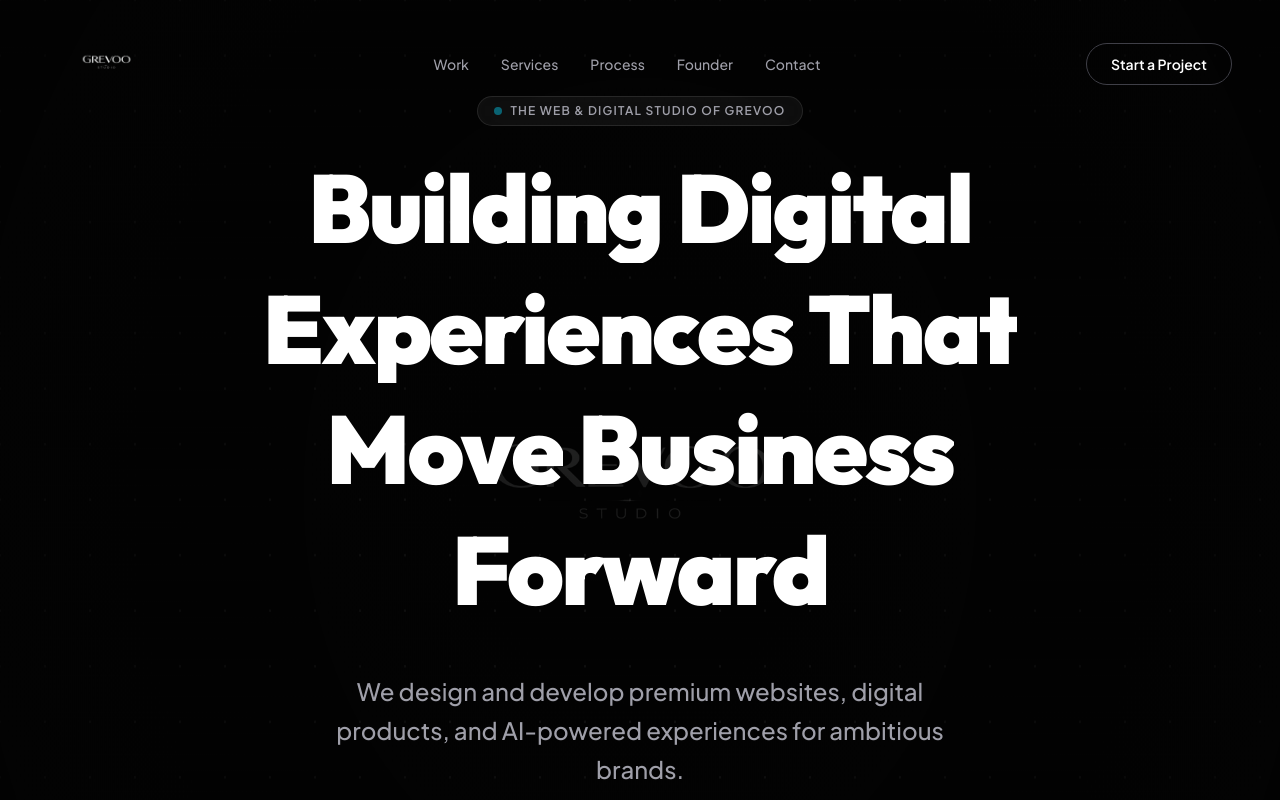
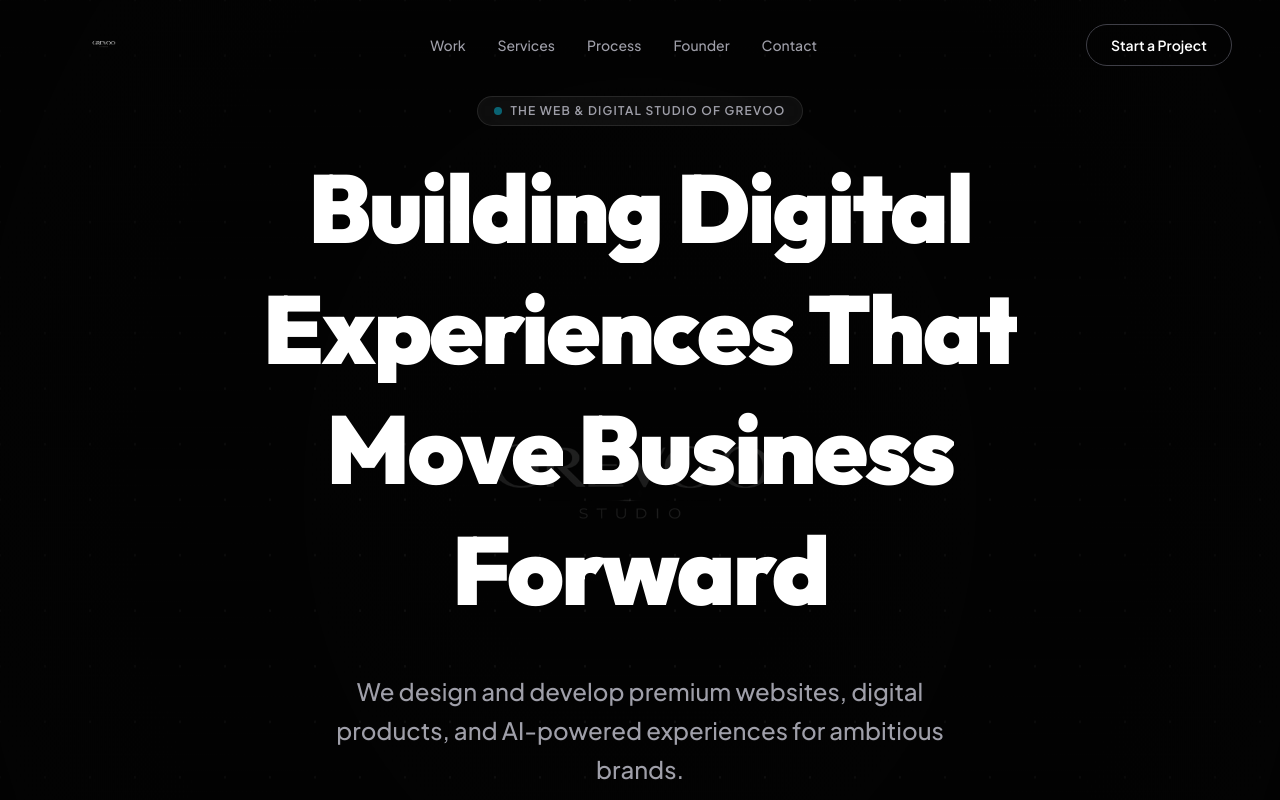
Before and after one commit to Saman-Sunasara/Grevoo-studio, a Next.js app: page / in a window 1280 px wide. Shown: the top 800 px of the page. Built offline with nearby package versions, Linux system fonts and the light colour scheme.

Commit message:
feat: set logo dimensions to 3cm * 1cm in header and footer

```diff
--- a/src/components/Footer.tsx
+++ b/src/components/Footer.tsx
@@ -24,9 +24,10 @@ export default function Footer() {
               <Image
                 src="/images/logo.png"
                 alt="Grevoo Studio Logo"
-                width={280}
-                height={80}
-                className="h-16 w-auto object-contain"
+                width={300}
+                height={100}
+                className="object-contain"
+                style={{ width: "3cm", height: "1cm" }}
               />
             </a>
             <p className="text-zinc-500 font-medium text-sm leading-relaxed max-w-sm">
--- a/src/components/Navbar.tsx
+++ b/src/components/Navbar.tsx
@@ -41,9 +41,10 @@ export default function Navbar() {
             <Image
               src="/images/logo.png"
               alt="Grevoo Studio Logo"
-              width={280}
-              height={80}
-              className="h-16 sm:h-20 w-auto object-contain"
+              width={300}
+              height={100}
+              className="object-contain"
+              style={{ width: "3cm", height: "1cm" }}
               priority
             />
           </a>
```
